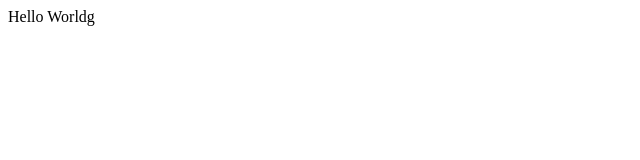
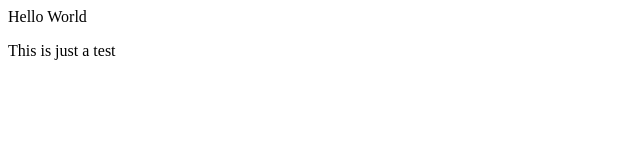
Before and after one commit to ihazrel/test, a plain HTML site: page index.html in a window 1280 px wide. Shown: the whole page, without its empty margins (0-640 px from the left). Drawn offline with Linux system fonts and the light colour scheme.

Commit message:
add a few lines

```diff
--- a/index.html
+++ b/index.html
@@ -1 +1,3 @@
-<div>Hello Worldg</div>
+<div>Hello World</div>
+
+<p>This is just a test</p>
```
